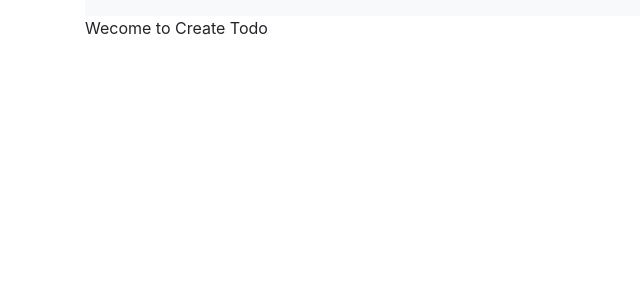
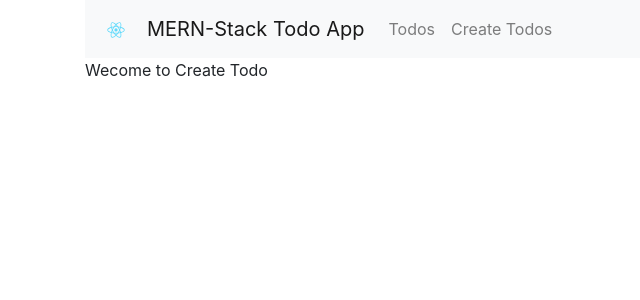
Before and after one commit to joeschlick/mern-stack-tutorial, a React (Create React App) app in the folder mern-todo-app/: page /create in a window 1280 px wide. Shown: the top 300 px of the page, without its empty margins (0-640 px from the left). Built offline with nearby package versions, Linux system fonts and the light colour scheme.

Commit message:
built navbar in appjs

```diff
--- a/mern-todo-app/src/App.js
+++ b/mern-todo-app/src/App.js
@@ -13,13 +13,34 @@ class App extends Component {
     return (
       <Router>
         <div className="container">
-
           <nav className="navbar navbar-expand-lg navbar-light bg-light">
-
+            <a
+              className="navbar-brand"
+              href="https://codingthesmartway.com"
+              target="_blank"
+            >
+              <img
+                src={logo}
+                width="30"
+                height="30"
+                alt="CodingTheSmartWay.com"
+              />
+            </a>
+            <Link to="/" className="navbar-brand">MERN-Stack Todo App</Link>
+            <div>
+              <ul className="navbar-nav mr-auto">
+                <li className="navbar-item">
+                  <Link to="/" className="nav-link">Todos</Link>
+                </li>
+                <li className="navbar-item">
+                  <Link to="/create" className="nav-link">Create Todos</Link>
+                </li>
+              </ul>
+            </div>
           </nav>
-        <Route path="/" exact component={TodoList} />
-        <Route path="/edit/:id" component={EditTodo} />
-        <Route path="/create" component={CreateTodo} />
+          <Route path="/" exact component={TodoList} />
+          <Route path="/edit/:id" component={EditTodo} />
+          <Route path="/create" component={CreateTodo} />
         </div>
       </Router>
     );
--- a/mern-todo-app/src/components/create-todo.component.js
+++ b/mern-todo-app/src/components/create-todo.component.js
@@ -1,6 +1,23 @@
 import React, {Component} from 'react'
 
 export default class CreateTodo extends Component {
+
+    constructor(props) {
+        super(props);
+
+        this.state= {
+            todo_description: '',
+            todo_responsible: '',
+            todo_priority: '',
+            todo_completed: false
+        }
+    }
+
+    onChangeTodoDescription(e) {
+        this.setState({
+            todo_description: e.target.value
+        })
+    }
     render() {
         return (
             <div>
```
Also changed, not shown: 1 other file (tests, documents, lock files or other folders).
